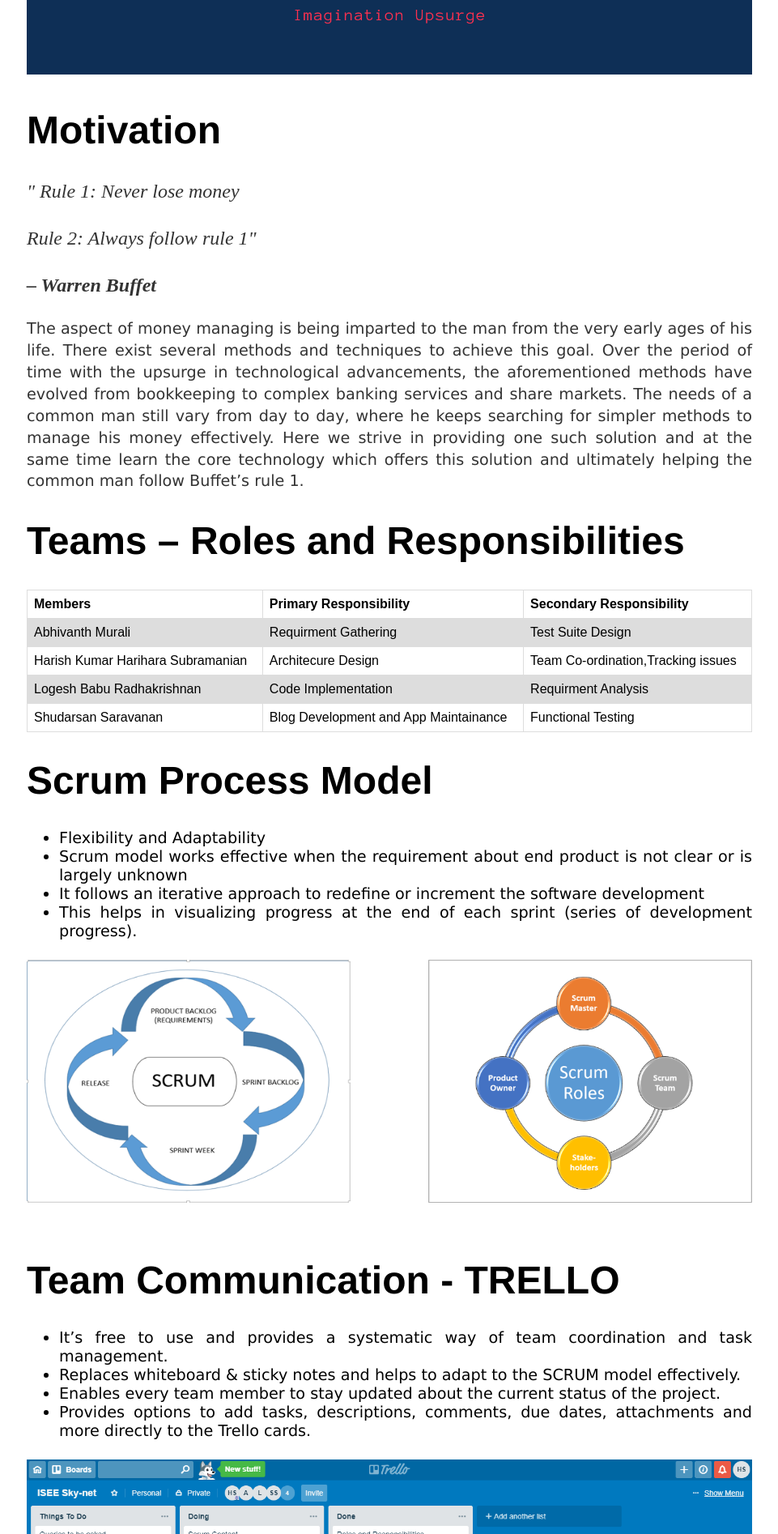
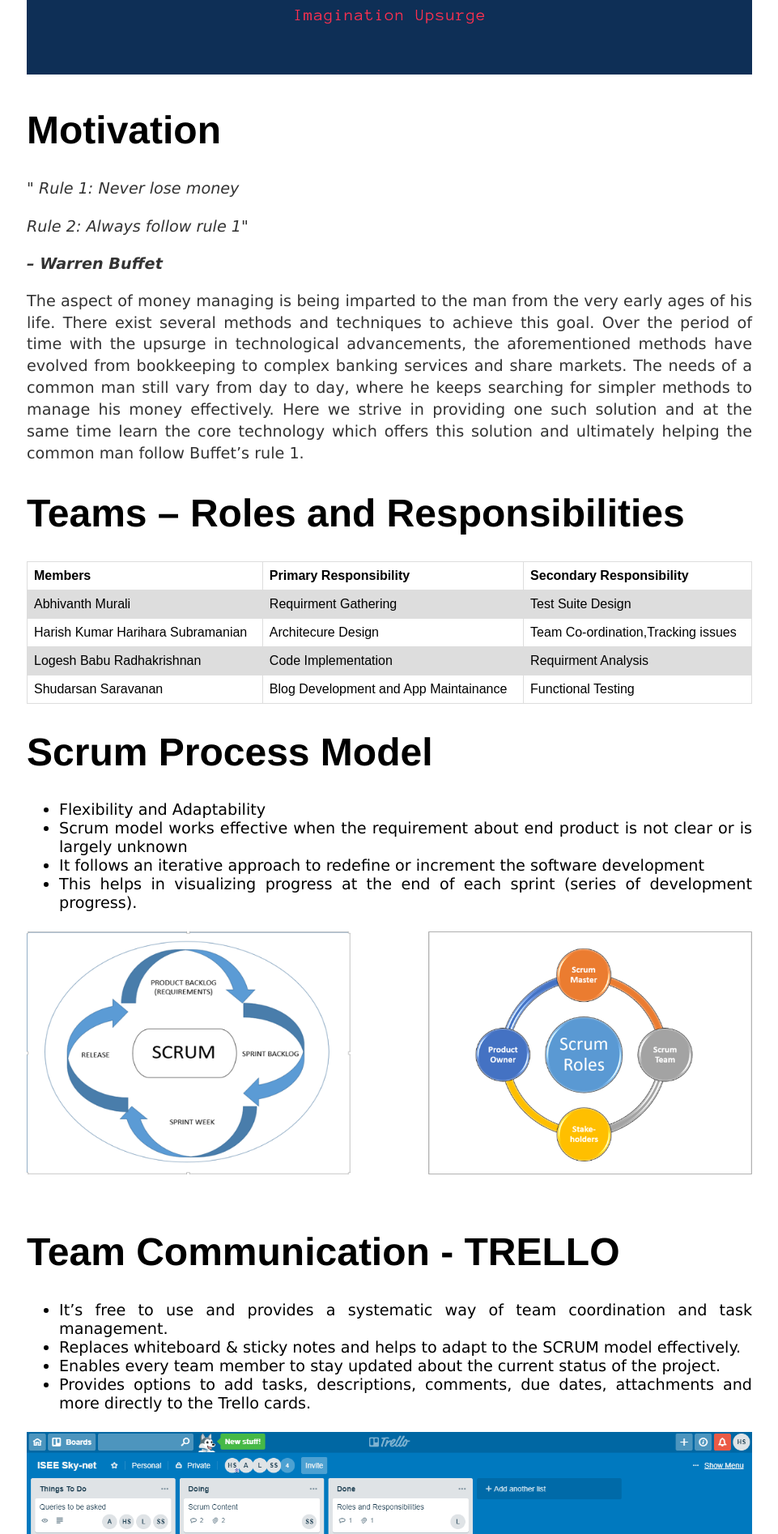
Before and after one commit to DBSE-teaching/isee2019-Sky-Net, a Jekyll site: the page built from docs/_posts/2018-04-04-second-post.md, in a window 1280 px wide. Shown: the part 522-2416 px from the top of the page at 81% size, without its empty margins (159-1120 px from the left). Built offline with Jekyll 4.4.1, drawn with Linux system fonts in a browser that asks for light colours.

Commit message:
Update 2018-04-04-second-post.md

```diff
--- a/docs/_posts/2018-04-04-second-post.md
+++ b/docs/_posts/2018-04-04-second-post.md
@@ -8,9 +8,9 @@
 
 # Motivation
 
- <p> <i> " Rule 1: Never lose money </i> </p>>
- <p> <i>  Rule 2: Always follow rule 1" </i> </p>
- <p>  <i> <b>        –  Warren Buffet </b> </i> </p>
+ <p style="font-family:verdana;font-size:120%;text-align:justify"> <i> " Rule 1: Never lose money </i> </p>>
+ <p style="font-family:verdana;font-size:120%;text-align:justify"> <i>  Rule 2: Always follow rule 1" </i> </p>
+ <p style="font-family:verdana;font-size:120%;text-align:justify"> <i> <b>        –  Warren Buffet </b> </i> </p>
 
 <p style="font-family:verdana;font-size:120%;text-align:justify">The aspect of money managing is being imparted to the man from the very early ages of his life. There exist several methods and techniques to achieve this goal. Over the period of time with the upsurge in technological advancements, the aforementioned methods have evolved from bookkeeping to complex banking services and share markets. The needs of a common man still vary from day to day, where he keeps searching for simpler methods to manage his money effectively. Here we strive in providing one such solution and at the same time learn the core technology which offers this solution and ultimately helping the common man follow Buffet’s rule 1.  </p>
 
```
